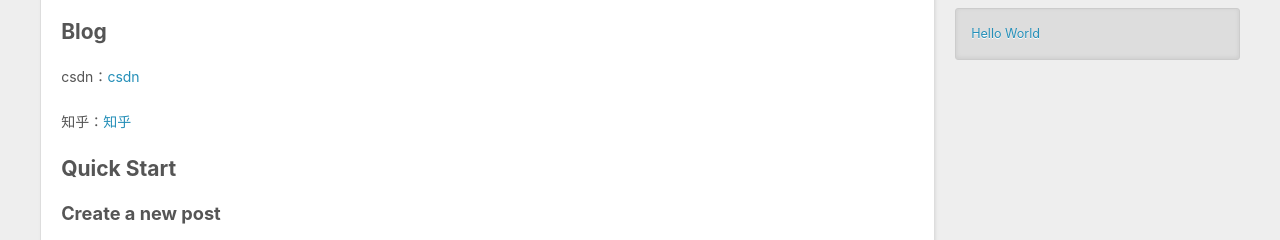
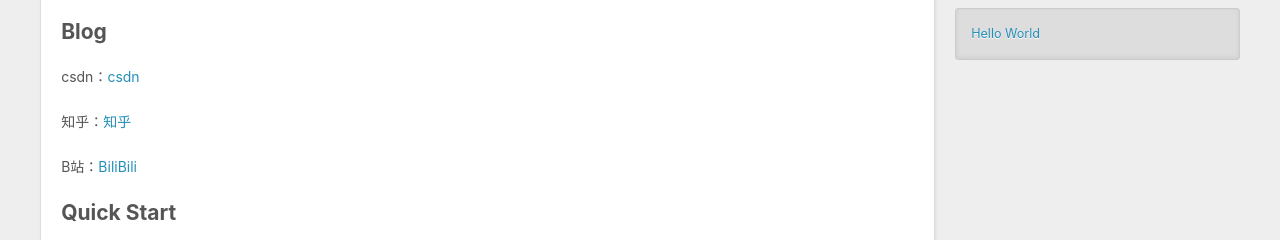
Before and after one commit to moduwusuowei/moduwusuowei.github.io, a plain HTML site: page index.html in a window 1280 px wide. Shown: the part 501-741 px from the top of the page. Drawn offline with Linux system fonts and the light colour scheme.

Commit message:
Site updated: 2024-10-16 10:05:11

```diff
--- a/index.html
+++ b/index.html
@@ -94,6 +94,7 @@
         <p>Welcome to <a target="_blank" rel="noopener" href="https://hexo.io/">Hexo</a>! This is your very first post. Check <a target="_blank" rel="noopener" href="https://hexo.io/docs/">documentation</a> for more info. If you get any problems when using Hexo, you can find the answer in <a target="_blank" rel="noopener" href="https://hexo.io/docs/troubleshooting.html">troubleshooting</a> or you can ask me on <a target="_blank" rel="noopener" href="https://github.com/hexojs/hexo/issues">GitHub</a>.</p>
 <h2 id="Blog"><a href="#Blog" class="headerlink" title="Blog"></a>Blog</h2><p>csdn：<a target="_blank" rel="noopener" href="https://blog.csdn.net/qq_41604569">csdn</a>  </p>
 <p>知乎：<a href="zhihu.com/people/moduwusuowei">知乎</a></p>
+<p>B站：<a target="_blank" rel="noopener" href="https://space.bilibili.com/279239337">BiliBili</a></p>
 <h2 id="Quick-Start"><a href="#Quick-Start" class="headerlink" title="Quick Start"></a>Quick Start</h2><h3 id="Create-a-new-post"><a href="#Create-a-new-post" class="headerlink" title="Create a new post"></a>Create a new post</h3><figure class="highlight bash"><table><tr><td class="gutter"><pre><span class="line">1</span><br></pre></td><td class="code"><pre><span class="line">$ hexo new <span class="string">&quot;My New Post&quot;</span></span><br></pre></td></tr></table></figure>
 
 <p>More info: <a target="_blank" rel="noopener" href="https://hexo.io/docs/writing.html">Writing</a></p>
```
Also changed, not shown: 2024/10/15/hello-world/index.html (+2 -1 lines).
